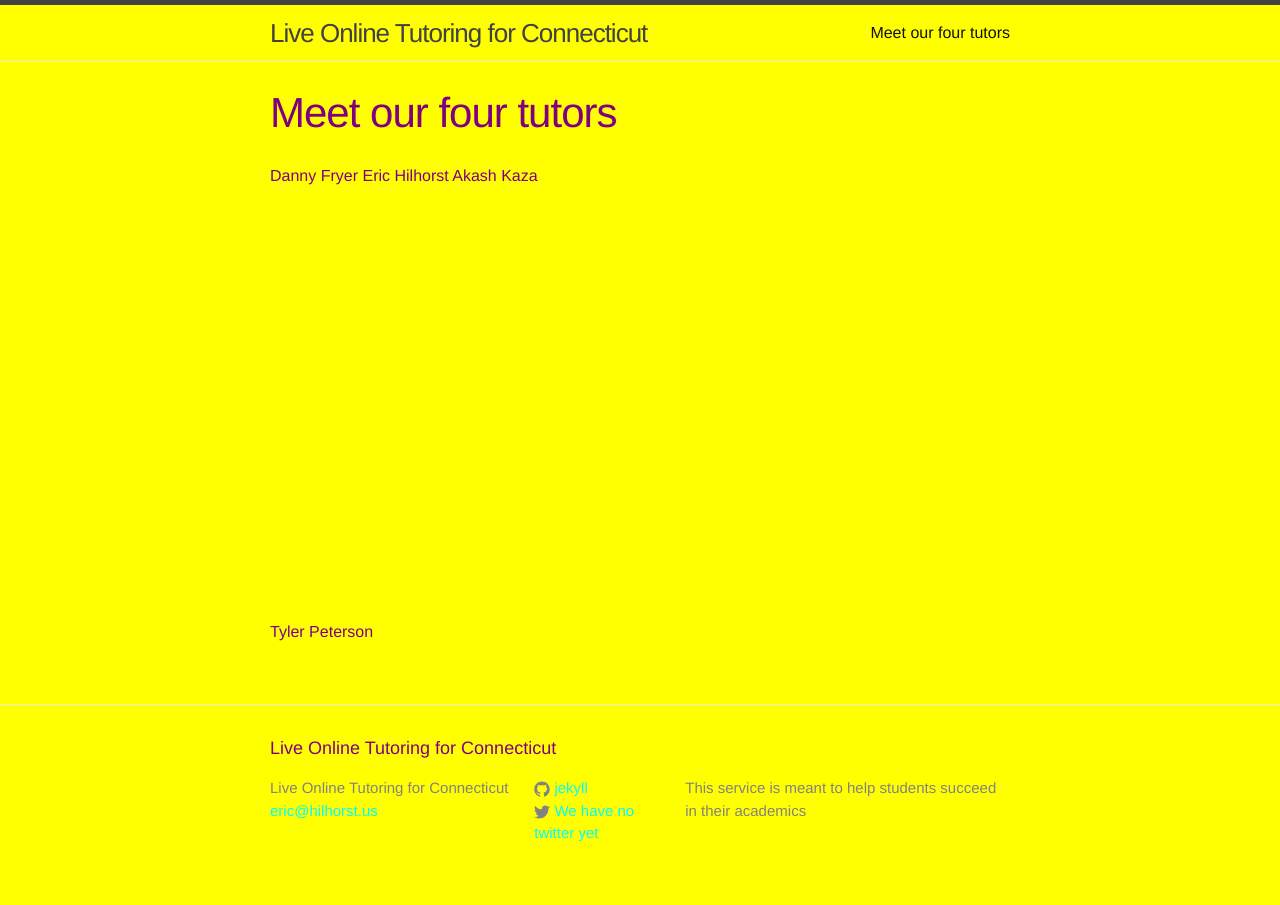
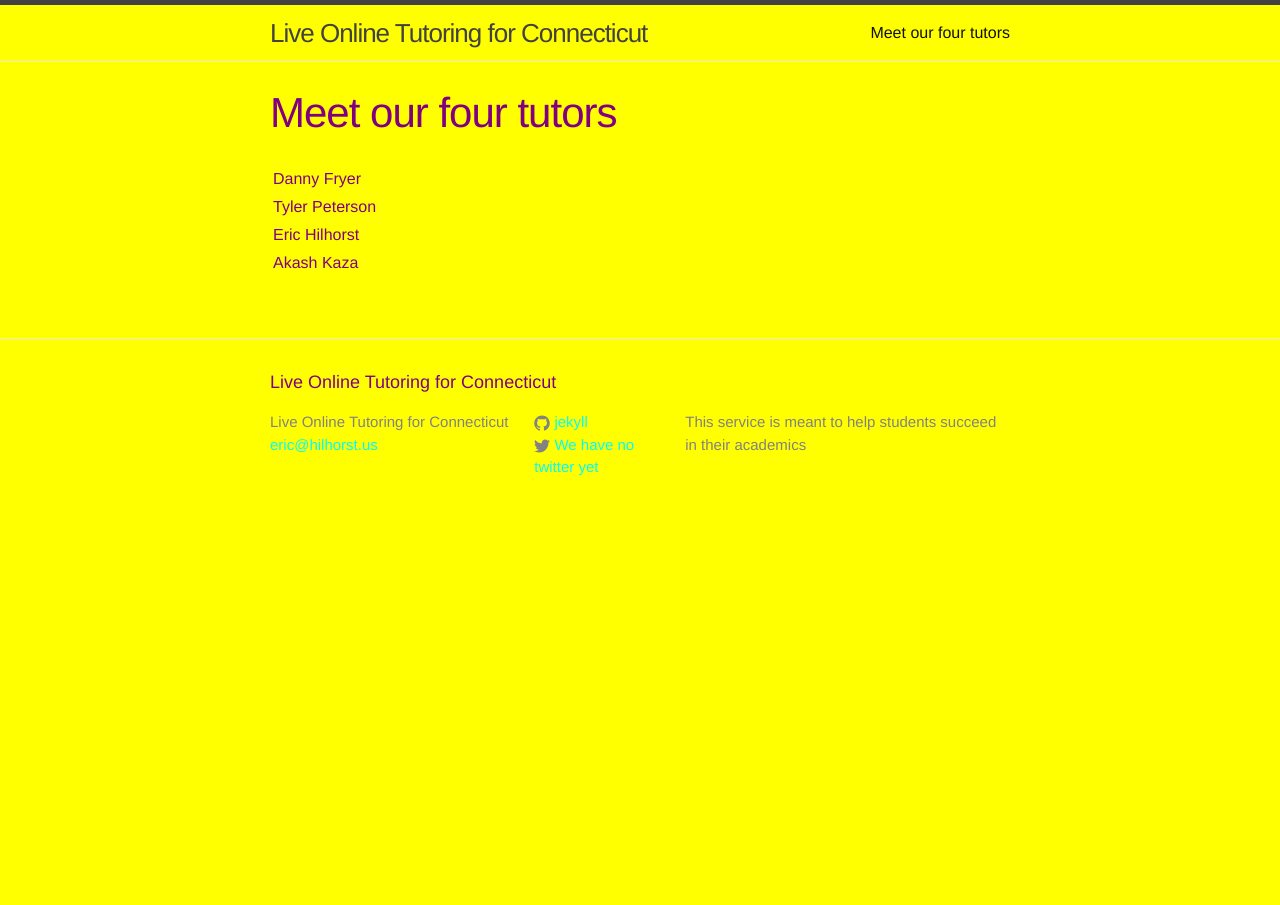
Before and after one commit to pepe454/pepe454.github.io, a Jekyll site: the page built from about.md, in a window 1280 px wide. Built offline with Jekyll 4.4.1, drawn with Linux system fonts in a browser that asks for light colours.

Commit message:
Update about.md

```diff
--- a/about.md
+++ b/about.md
@@ -3,8 +3,17 @@ layout: page
 title: Meet our four tutors
 permalink: /about/
 ---
-
-Danny Fryer
-Eric Hilhorst
-Akash Kaza
-<Br><Br><Br><Br><Br><Br><Br><Br><Br><Br><Br><Br><Br><Br><Br><Br><Br><Br><Br>Tyler Peterson
+<table>
+  <tr>
+    <td>Danny Fryer</td>
+  </tr>
+  <tr>
+    <td>Tyler Peterson</td>
+  </tr>
+  <tr>
+    <td>Eric Hilhorst</td>
+  </tr>
+  <tr>
+    <td>Akash Kaza</td>
+  </tr>
+</table>
```
